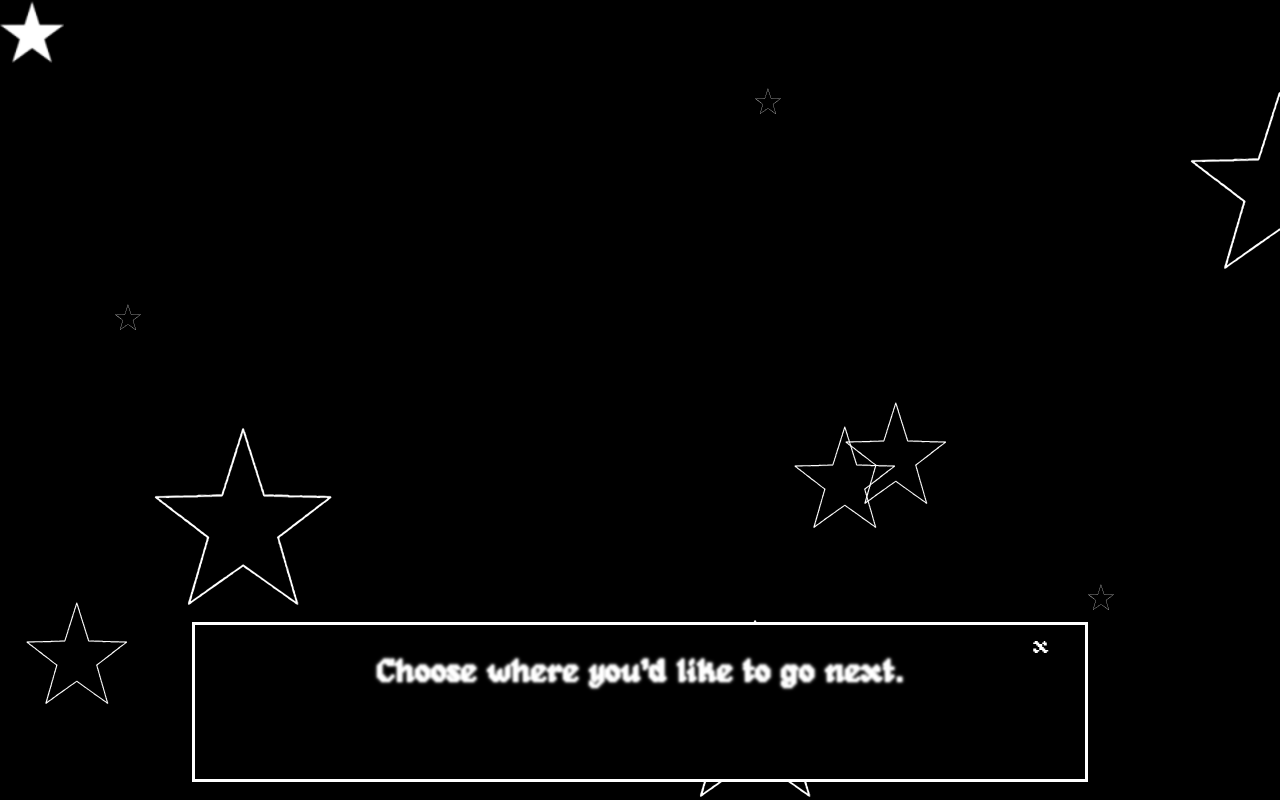
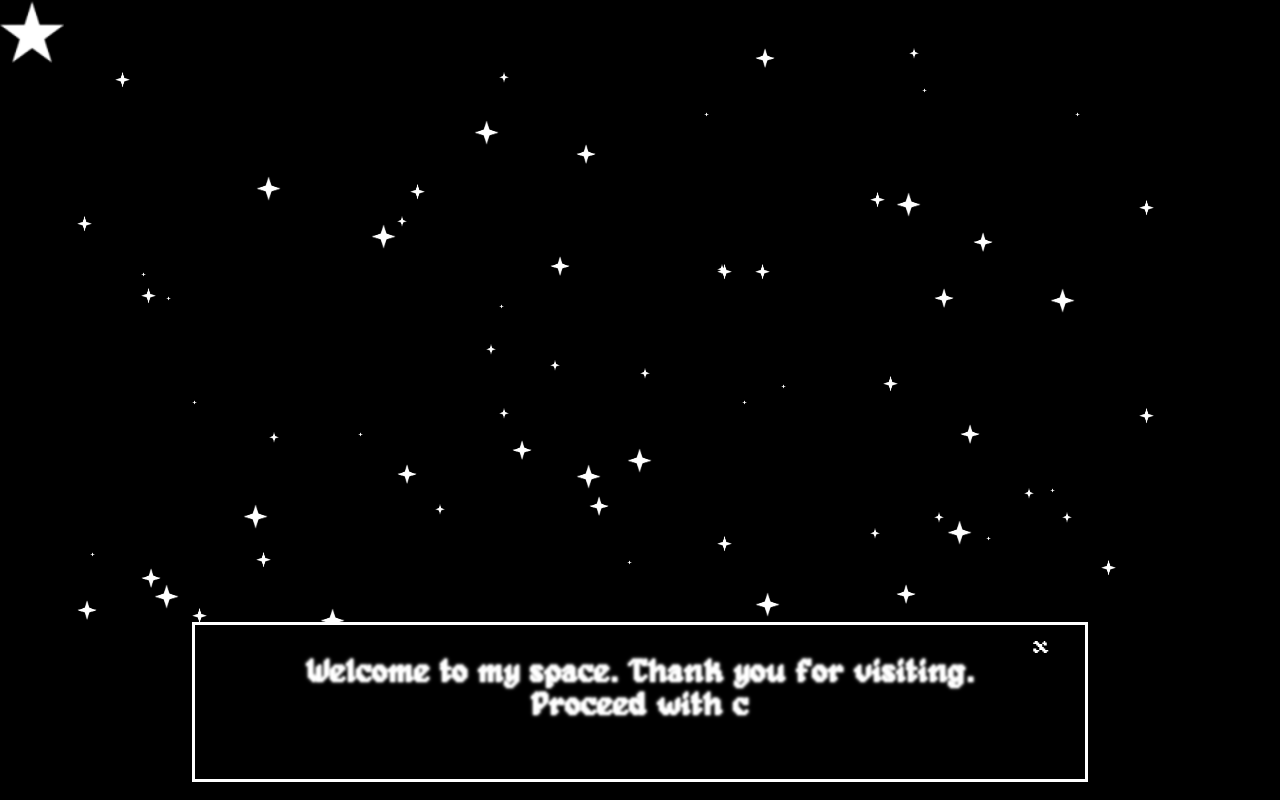
Before and after one commit to adairaliza/adairaliza.github.io, a React (Create React App) app: page /entry in a window 1280 px wide. Built offline with nearby package versions, Linux system fonts and the light colour scheme.

Commit message:
initial stars with scrolling movement

```diff
--- a/src/components/entry/Entry.tsx
+++ /dev/null
@@ -1,93 +0,0 @@
-import { useEffect, useMemo, useState } from "react";
-import { useMouseTrail } from "../../hooks/useMouseTrail";
-
-import DialogueBox from "../dialogue-box/DialogueBox";
-import star from "../../assets/images/star.png";
-import sparkle from "../../assets/images/sparkle.svg";
-
-import { EntrySection, SparkleDiv } from "./Entry.styled";
-
-const Entry = () => {
-    const mouseTrail = useMouseTrail();
-    const [count, setCount] = useState(0);
-
-    useEffect(() => {
-        console.log("count", count);
-    }, [count]);
-
-
-    const walkForward = () => {
-        setCount((currCount) => currCount + 1);
-        updateStars(true);
-    }
-
-    const walkBackward = () => {
-        setCount((currCount) => currCount === 0 ? currCount : currCount - 1);
-        updateStars(false);
-    }
-
-    useEffect(() => {
-        window.addEventListener("wheel", (event: any) => {
-            const scrollDirection = event?.wheelDelta;
-            if (scrollDirection > 0) {
-                walkForward();
-            } else if (scrollDirection < 0) {
-                walkBackward();
-            }
-        });
-    }, []);
-
-    const updateStars = (isForward: boolean) => {
-        const stars = Array.from(document.getElementsByClassName("stars"));
-        stars.map((star) => {
-            const topValue: any = (star as HTMLElement).style.top.split("%")[0];
-            (star as HTMLElement).style.top = isForward ? `${parseInt(topValue) + 1}%` : `${parseInt(topValue) - 1}%`;
-        })
-    }
-
-    const starLayers = useMemo(() => {
-        return [1, 2, 3].map((row) => {
-            return {
-                row,
-                imgWidth: `${20 - (row * 6)}%`,
-                stars: Array.from({ length: 3 }, (_, index) => ({
-                    id: index,
-                    top: `${Math.floor(Math.random() * 100)}%`,
-                    left: `${Math.floor(Math.random() * 100)}%`
-                }))
-            }
-        })
-    }, []);
-
-    const createStarLayer = (layer: typeof starLayers[number]) => {
-        return (
-            <SparkleDiv key={layer.row}>
-                {layer.stars.map((star) => (
-                    <img
-                        key={star.id}
-                        src={sparkle}
-                        className="stars"
-                        style={{
-                            position: "fixed",
-                            width: layer.imgWidth,
-                            top: star.top,
-                            left: star.left
-                        }}
-                    />
-                ))}
-            </SparkleDiv>
-        );
-    };
-
-    return (
-        <>
-            {mouseTrail(star)}
-            <EntrySection>
-                {starLayers.map(createStarLayer)}
-            </EntrySection>
-            <DialogueBox text="Choose where you'd like to go next." canExit />
-        </>
-    )
-}
-
-export default Entry;
--- a/src/components/entry/Entry.styled.tsx
+++ b/src/components/space/Space.styled.tsx
@@ -1,6 +1,6 @@
 import styled from "styled-components";
 
-export const EntrySection = styled.section`
+export const SpaceSection = styled.section`
     position: absolute;
     text-align: center;
 `;
--- /dev/null
+++ b/src/components/space/Space.tsx
@@ -0,0 +1,133 @@
+import { useEffect, useMemo, useState } from "react";
+import { useMouseTrail } from "../../hooks/useMouseTrail";
+
+import DialogueBox from "../dialogue-box/DialogueBox";
+import star from "../../assets/images/star.png";
+import newsparkle from "../../assets/images/new-sparkle.png";
+
+import { SpaceSection, SparkleDiv } from "./Space.styled";
+
+const Space = () => {
+    const mouseTrail = useMouseTrail();
+    const [count, setCount] = useState(0);
+
+    const walkForward = () => {
+        setCount((currCount) => currCount + 1);
+        updateStars(true);
+    }
+
+    const walkBackward = () => {
+        setCount((currCount) => {
+            if (currCount === 0) {
+                return currCount;
+            } else {
+                updateStars(false);
+                return currCount - 1;
+            }
+        });
+    }
+
+    useEffect(() => {
+        window.addEventListener("wheel", (event: any) => {
+            const scrollDirection = event?.wheelDelta;
+            if (scrollDirection > 0) {
+                walkForward();
+            } else if (scrollDirection < 0) {
+                walkBackward();
+            }
+        });
+    }, []);
+
+
+    const [starLayers, setStarLayers] = useState(() =>
+        [1, 2, 3, 4, 5].map((row) => {
+            return {
+                row,
+                stars: Array.from({ length: 15 }, (_, index) => ({
+                    id: index,
+                    top: `${Math.floor(Math.random() * 85) + 5}%`,
+                    left: `${Math.floor(Math.random() * 85) + 5}%`,
+                    width: `${row * 5}px`,
+                    filter: `blur(0px)`,
+                    opacity: "1",
+                }))
+            }
+        })
+    );
+
+    const updateStars = (isForward: boolean) => {
+        setStarLayers((prevLayers) =>
+            prevLayers.map((layer) => {
+                const positionDiff = layer.row * .05;
+                const widthDiff = layer.row * .5;
+                const opacityDiff = layer.row * .01;
+
+                return {
+                    ...layer,
+                    stars: layer.stars.map((star) => {
+                        const topValue = parseFloat(star.top);
+                        const leftValue = parseFloat(star.left);
+                        const imgWidth = parseFloat(star.width);
+
+                        let newBlur = parseFloat(star.filter.replace("blur(", "").replace("px)", ""));
+                        if (isForward && imgWidth > 20) {
+                            newBlur = newBlur + .5;
+                        } else if (!isForward && imgWidth > 20) {
+                            newBlur = newBlur - .5;
+                        }
+
+                        return {
+                            ...star,
+                            top: `${topValue >= 50
+                                ? topValue + (isForward ? positionDiff : -positionDiff)
+                                : topValue + (isForward ? -positionDiff : positionDiff)
+                                }%`,
+                            left: `${leftValue >= 50
+                                ? leftValue + (isForward ? positionDiff : -positionDiff)
+                                : leftValue + (isForward ? -positionDiff : positionDiff)
+                                }%`,
+                            width: `${imgWidth + (isForward ? widthDiff : -widthDiff)}px`,
+                            filter: `blur(${newBlur}px)`,
+                            opacity: `${parseFloat(star.opacity) + (isForward ? -opacityDiff : opacityDiff)}`,
+                        }
+                    })
+                }
+            })
+        );
+    }
+
+    const createStarLayer = (layer: typeof starLayers[number]) => {
+        return (
+            <SparkleDiv key={layer.row}>
+                {layer.stars.map((star) => (
+                    <img
+                        key={star.id}
+                        src={newsparkle}
+                        className={`stars row-${layer.row}`}
+                        style={{
+                            position: "fixed",
+                            width: star.width,
+                            top: star.top,
+                            left: star.left,
+                            filter: star.filter,
+                            opacity: star.opacity,
+                            transition: "top 300ms ease, left 300ms ease, width 300ms ease, opacity 300ms ease, filter 300ms ease",
+                        }}
+                    />
+                ))}
+            </SparkleDiv>
+        );
+    };
+
+    return (
+        <>
+            {mouseTrail(star)}
+            <SpaceSection>
+                {starLayers.map(createStarLayer)}
+            </SpaceSection>
+            <DialogueBox text="Welcome to my space. Thank you for visiting. Proceed with caution and curiosity." canExit />
+        </>
+    )
+}
+
+export default Space;
--- a/src/index.tsx
+++ b/src/index.tsx
@@ -7,7 +7,7 @@ import { createBrowserRouter, RouterProvider } from 'react-router-dom';
 import Main from "./components/main/Main";
 import Welcome from './components/welcome/Welcome';
 import Death from "./components/death/Death";
-import Entry from "./components/entry/Entry";
+import Space from "./components/space/Space";
 
 const router = createBrowserRouter([
   {
@@ -24,7 +24,7 @@ const router = createBrowserRouter([
       },
       {
         path: "/entry",
-        element: <Entry />
+        element: <Space />
       }
     ]
   },
```
Also changed, not shown: src/assets/images/new-sparkle.png (added).
